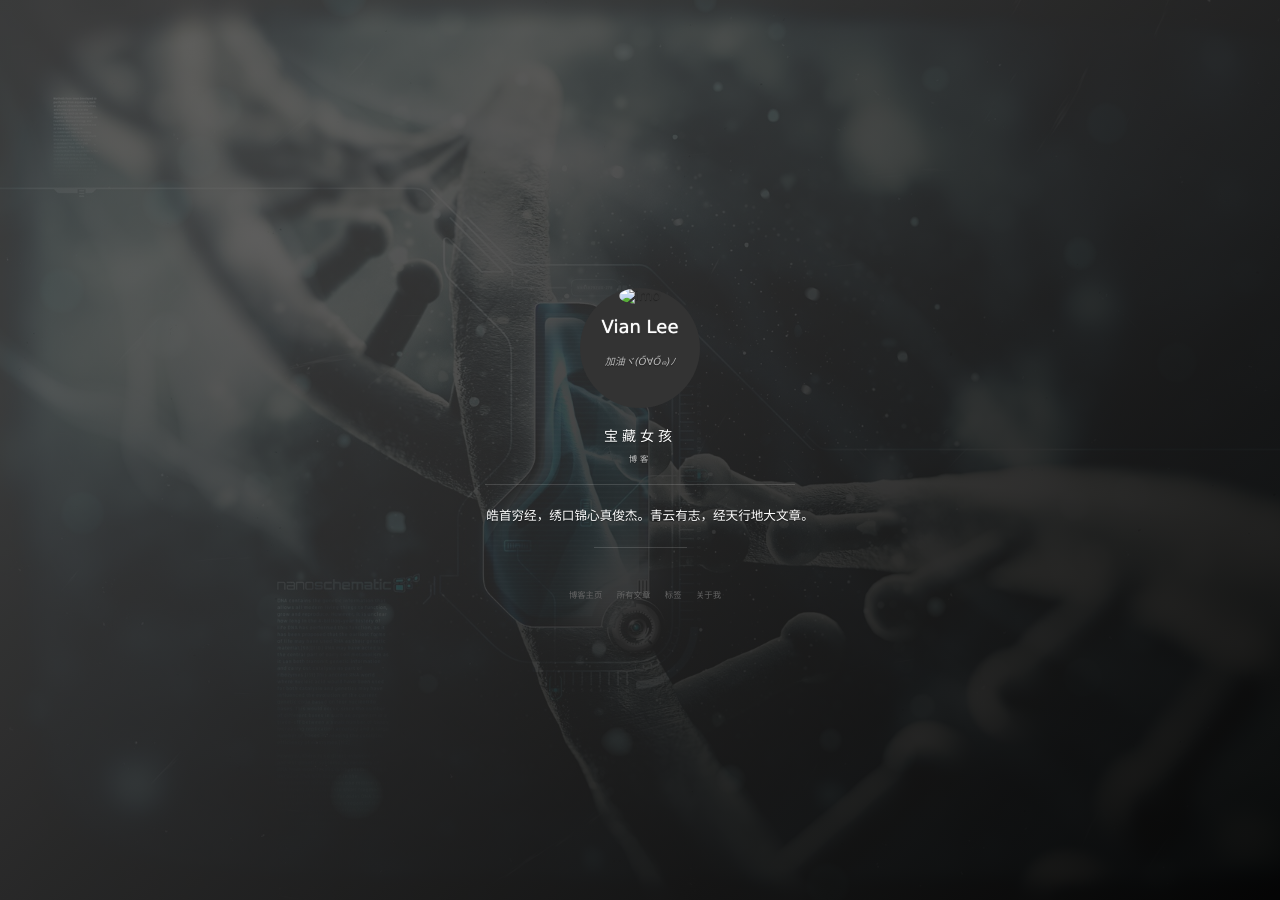
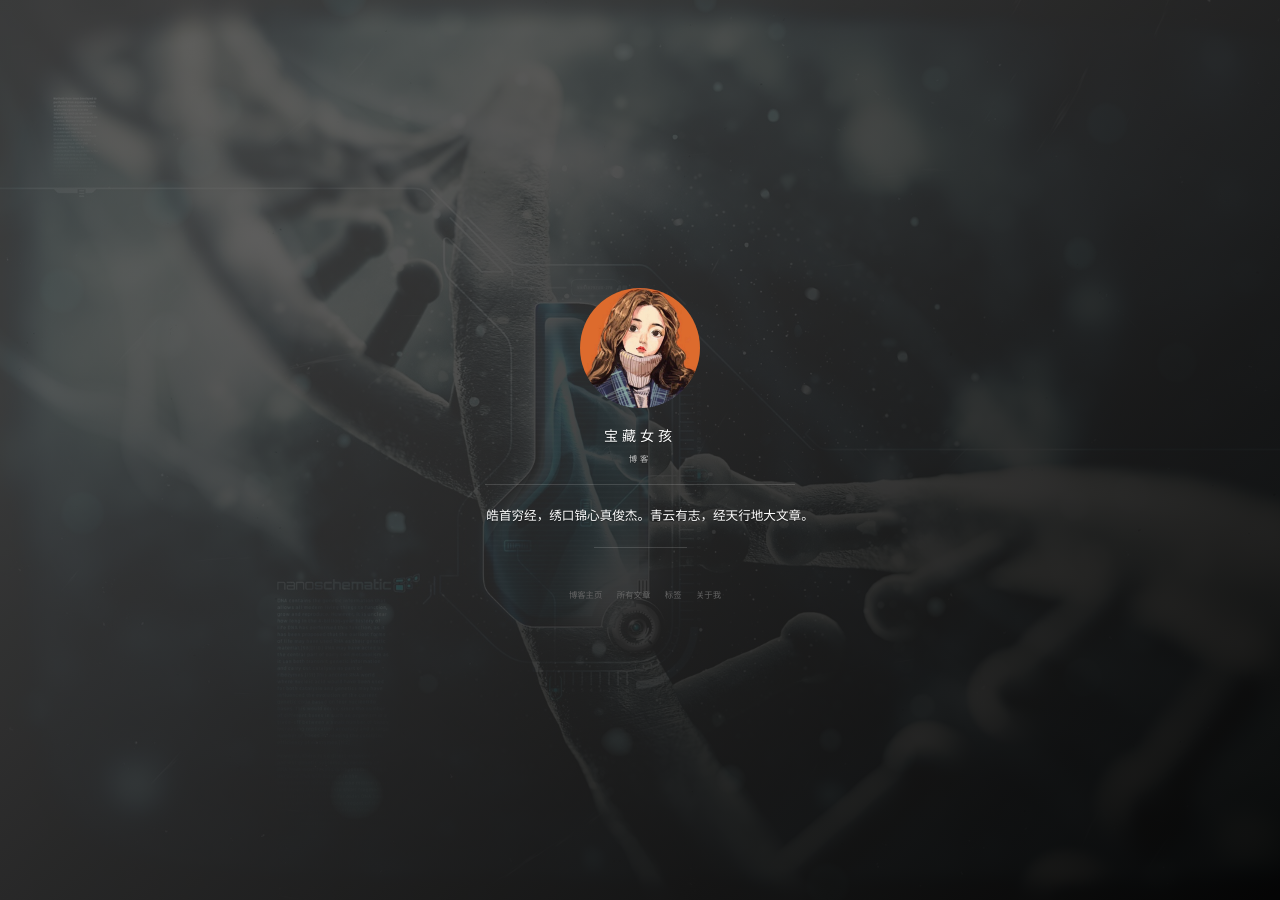
Before and after one commit to VianLee/VianLee.github.io, a Jekyll site: the page built from index.html, in a window 1280 px wide. Built offline with Jekyll 4.4.1, drawn with Linux system fonts in a browser that asks for light colours; nearby versions of some CDN libraries; the list of posts is cut into pages by our own code; comment, search, counter and statistics services are not loaded; grey boxes are pictures that could not be loaded.

Commit message:
Update side-panel.html

```diff
--- a/_includes/side-panel.html
+++ b/_includes/side-panel.html
@@ -6,7 +6,7 @@
         <!-- 头像效果-start -->
         <div class="ih-item circle effect right_to_left">
             <a href="/#blog" title="前往 {{ site.title }} 的主页" class="blog-button">
-                <div class="img"><img src="/images/favicon.jpg" alt="img"></div>
+                <div class="img"><img src="/images/favicon.png" alt="img"></div>
                 <div class="info">
                     <div class="info-back">
                         <h2>
```
